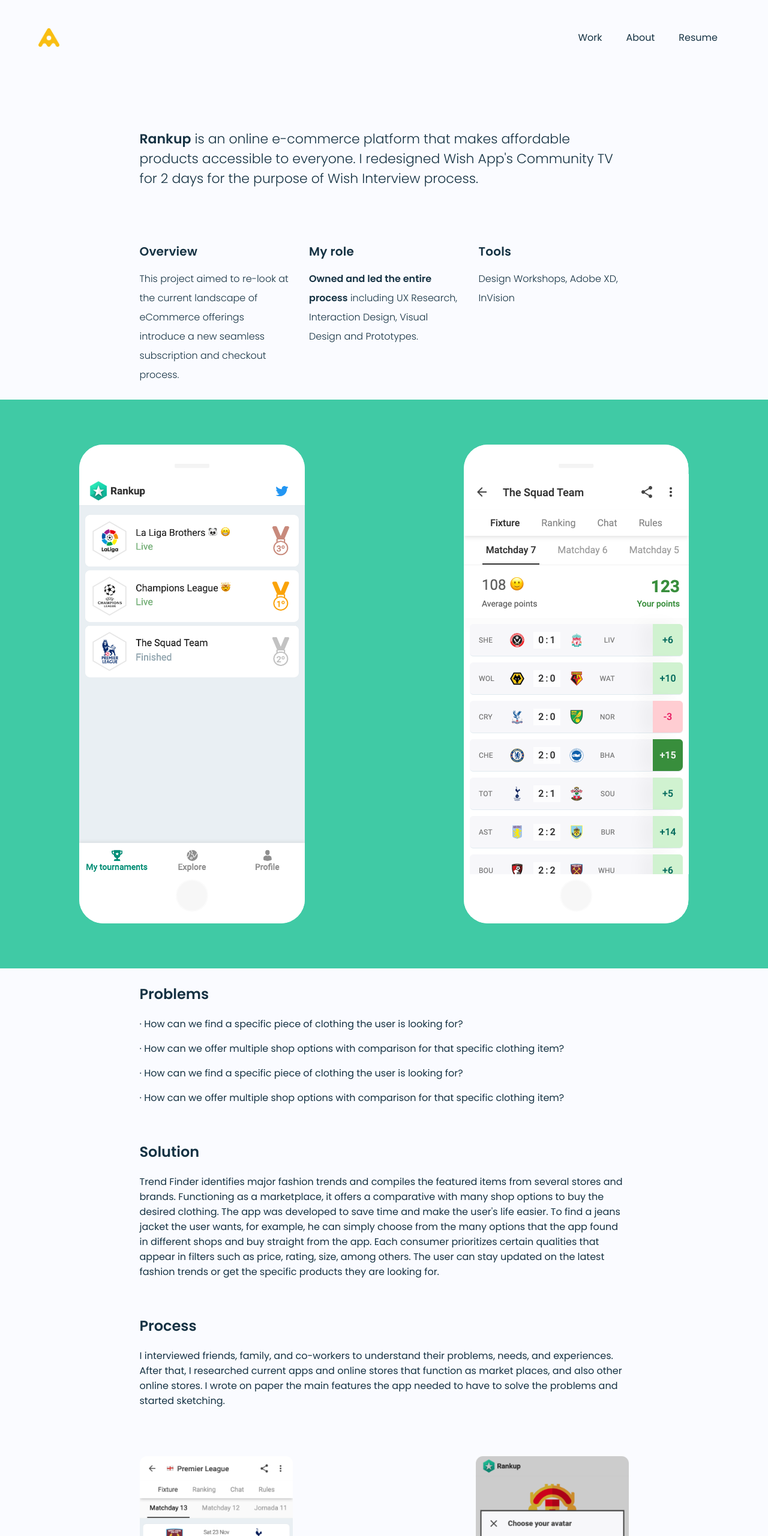
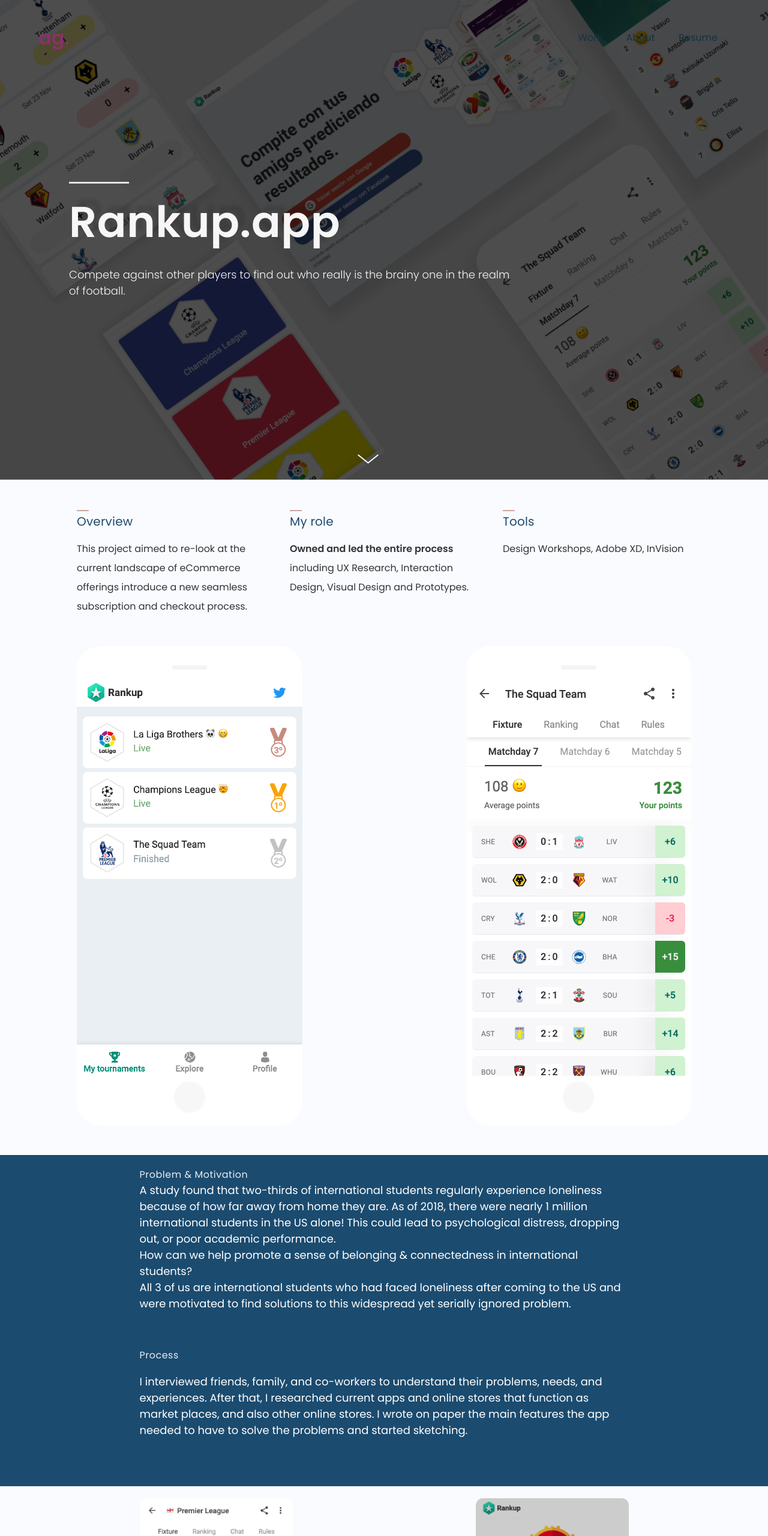
Before and after one commit to antoniogagos/portfolio, an Eleventy site: page projects/rankup/index.html in a window 1280 px wide. Shown: the top 2560 px of the page at 60% size. Built offline with nearby package versions, Linux system fonts and the light colour scheme; Eleventy itself is replaced by a stand-in of ours; files that its build step writes are made by us from their sources.

Commit message:
Redesigned work section + minor changes

```diff
--- a/_includes/header.html
+++ b/_includes/header.html
@@ -1,6 +1,6 @@
 <header>
   <div class="header-wrapper">
-    <a class="header-logo-link" href="/"><img width="35" src="/images/logo.png" alt="logo"/></a>
+    <a class="header-logo-link" href="/">ag.</a>
     <nav>
     {%- for post in collections.section reversed-%}
       <a {% if page.url == post.url %} aria-current="page"{% endif %} href="{{ post.url }}">{{ post.data.title }}</a>
--- a/_includes/main.css
+++ b/_includes/main.css
@@ -40,9 +40,10 @@
   width: 100%;
   max-width: 1050px;
   margin: 0 auto;
-  padding-bottom: 100px;
   border-top: 1px solid #eee;
   margin-top: 35px;
+  padding: 0 20px 100px 20px;
+  box-sizing: border-box;
 }
 
 a {
@@ -73,11 +74,14 @@
 }
 
 [aria-current="page"] {
-  color: #f9be11;
+  color: #893168;
 }
 
-.header-logo-link img {
+.header-logo-link {
   display: block;
+  font-size: 32px;
+  font-weight: bold;
+  color: #893168;
 }
 
 .hero {
@@ -134,7 +138,7 @@
 
 .title {
   text-transform: capitalize;
-  font-size: 28px;
+  font-size: 36px;
   font-weight: 700;
 }
 
@@ -227,10 +231,6 @@
   color: #fff;
 }
 
-/* .project-section .interiorista .project-details {
-  color: #fff;
-} */
-
 .rankup img, .interiorista img {
   height: 100%;
 }
@@ -317,7 +317,8 @@
   grid-template-columns: 0.6fr 1fr;
   grid-template-areas:
       "avatar description"
-      "email email";
+      "email email"
+      "footer footer";
   padding: 0 30px;
   grid-gap: 100px;
   grid-row-gap: 100px;
@@ -325,6 +326,10 @@
   max-width: 1050px;
   line-height: 24pt;
   margin: 50px auto;
+}
+
+.about-section footer {
+  grid-area: footer;
 }
 
 .about-me-img {
@@ -350,7 +355,7 @@
   width: 100%;
   height: 6px;
   position: absolute;
-  background: #f9be11;
+  background: #89316826;
   border-radius: 15px;
   margin-top: 4px;
 }
@@ -364,16 +369,53 @@
 
 /* WORK SECTION */
 
+
+
 .work-hero {
-  max-width: 815px;
+  height: 100vh;
+  margin-top: -125px;
+  background-size: cover;
+  padding-top: 125px;
+  color: #fffffff4;
+  box-sizing: border-box;
+  position: relative;
+}
+
+.work-hero svg {
+  position: absolute;
+  bottom: 25px;
+  right: 50%;
+  fill: #fff;
+}
+
+.work-hero--wrapper {
+  display: flex;
+  justify-content: center;
+  flex-direction: column;
+  height: calc(100% - 125px);
+  max-width: 1050px;
   margin: 0 auto;
-  font-size: 18px;
-  font-weight: 300;
+  padding: 0 80px;
+}
+
+.border-top {
+  background: #ffffffd6;
+  width: 100px;
+  height: 3px;
+  margin-bottom: 10px;
 }
 
 .hero-title {
-  margin: 90px 0;
-  font-size: 22px;
+  font-size: 72px;
+  letter-spacing: 0.6px;
+  text-shadow: 12px -12px 6px rgba(0,0,0,0.12);
+  margin-bottom: 20px;
+}
+
+.hero-subtitle {
+  font-size: 18px;
+  font-weight: 100;
+  max-width: 750px;
 }
 
 .hero-list {
@@ -382,6 +424,9 @@
   grid-template-columns: 1fr 1fr 1fr;
   justify-content: space-between;
   grid-gap: 4%;
+  width: 80%;
+  margin: 50px auto;
+  max-width: 1050px;
 }
 
 .bold {
@@ -389,26 +434,34 @@
 }
 
 .list-container--title {
-  font-weight: 600;
   letter-spacing: 0.2px;
   margin-bottom: 15px;
   font-size: 20px;
+  color: rgb(27, 75, 111);
+}
+
+.border-top-light {
+  height: 2px;
+  background: #cca6a1;
+  width: 20px;
+  margin-bottom: 2px;
 }
 
 .list-container--description {
   font-size: 16px;
   line-height: 2;
+  color: #000000cc;
 }
 
 .work-showcase {
-  text-align: center;
-  margin: 25px 0;
   display: flex;
-  justify-content: space-around;
-}
-
-.work-showcase img {
-  margin: 75px 0;
+  justify-content: space-between;
+  align-items: center;
+  max-width: 815px;
+  margin: 0 auto;
+  width: 80%;
+  margin: 50px auto;
+  max-width: 1050px;
 }
 
 .work-features--section {
@@ -422,8 +475,21 @@
 }
 
 .work-explanation {
+  background: #1b4b6f;
+  color: #fff;
+  padding: 20px;
+}
+
+.explanation-type {
+  font-size: 16px;
+  letter-spacing: 0.5px;
+  color: #ffffffe6;
+}
+
+.work-explanation--wrapper {
   max-width: 815px;
   margin: 0 auto;
+  font-size: 18px;
 }
 
 .work-explanation--section {
@@ -456,7 +522,6 @@
   grid-template-columns: 1fr max-content 1fr;
   margin: 0 auto;
   background: #ffecb5;
-  margin-top: 50px;
   padding: 55px 40px;
   box-shadow: 0px -1px 20px 0 rgba(0,0,0,0.14);
 }
@@ -490,6 +555,15 @@
 
 
 @media only screen and (max-width: 657px) {
+
+  .header-wrapper {
+    flex-direction: column;
+    justify-content: center;
+  }
+
+  .header-logo-link {
+    margin-bottom: 10px;
+  }
 
   .hero {
     font-size: 30px;
@@ -541,3 +615,35 @@
   }
 
 }
+
+@media only screen and (max-width: 925px) {
+
+  .about-section {
+    grid-template-areas:
+      "avatar avatar"
+      "description description"
+      "email email"
+      "footer footer";
+    grid-gap: 50px;
+    padding: 0;
+  }
+
+  .about-me-img {
+    box-sizing: border-box;
+    padding: 20px;
+  }
+
+  .email-title {
+    font-size: 26px;
+  }
+
+  .email-line-cross {
+    margin-top: 3px;
+  }
+
+  .about-me--description {
+    width: 85vw;
+    margin: 0 auto;
+  }
+
+}
--- a/_includes/work.html
+++ b/_includes/work.html
@@ -1,43 +1,55 @@
 <section>
-  <div class="work-hero">
-    <div class="hero-title"><span class="bold">{{title}}</span> {{description}}</div>
+  <div class="work-hero" style="background-image: url(./images/rankup-bg.png)">
+    <div class="work-hero--wrapper">
+      <div class="hero-title bold">
+        <div class="border-top"></div>
+        {{url}}
+      </div>
+      <div class="hero-subtitle">{{subtitle}}</div>
+    </div>
+    <svg version="1.1" id="Ebene_2_1_" xmlns="http://www.w3.org/2000/svg" xmlns:xlink="http://www.w3.org/1999/xlink" x="0px" y="0px" width="53px" height="20px" viewBox="0 0 53 20" enable-background="new 0 0 53 20" xml:space="preserve">
+    <g>
+      <polygon points="26.5,17.688 9.114,3.779 10.303,2.312 26.5,15.269 42.697,2.313 43.886,3.779 	"></polygon>
+    </g>
+    </svg>
+  </div>
   <div class="hero-list">
     <div class="list-container">
-        <div class="list-container--title">Overview</div>
+      <div class="list-container--title">
+        <div class="border-top-light"></div>
+        Overview</div>
       <div class="list-container--description">{{overview}}</div>
     </div>
     <div class="list-container">
-        <div class="list-container--title">My role</div>
+      <div class="list-container--title"><div class="border-top-light"></div>My role</div>
       <div class="list-container--description">
         <span class="bold">{{role[0]}}</span> {{role[1]}}
       </div>
     </div>
     <div class="list-container">
-        <div class="list-container--title">Tools</div>
+      <div class="list-container--title"><div class="border-top-light"></div>Tools</div>
       <div class="list-container--description">{{tools}}</div>
     </div>
   </div>
-  </div>
-<div class="work-showcase {{name}}" style="background: {{mainColor}}">
+  <div class="work-showcase {{name}}">
     {% for img in mainImgs %}
       <img src="./images/{{img}}" alt="{{title}} {{img}}">
     {% endfor %}
   </div>
   <div class="work-explanation">
+    <div class="work-explanation--wrapper">
       <div class="work-explanation--section">
-      <h1>Problems</h1>
-      <p>· How can we find a specific piece of clothing the user is looking for?</p>
-      <p>· How can we offer multiple shop options with comparison for that specific clothing item?</p>
-      <p>· How can we find a specific piece of clothing the user is looking for?</p>
-      <p>· How can we offer multiple shop options with comparison for that specific clothing item?</p>
+        <div class="explanation-type">Problem & Motivation</div>
+        A study found that two-thirds of international students regularly experience loneliness because of how far away from home they are. As of 2018, there were nearly 1 million international students in the US alone! This could lead to psychological distress, dropping out, or poor academic performance.
+        <br>
+        How can we help promote a sense of belonging & connectedness in international students?
+        <br>
+        All 3 of us are international students who had faced loneliness after coming to the US and were motivated to find solutions to this widespread yet serially ignored problem.
       </div>
       <div class="work-explanation--section">
-      <h1>Solution</h1>
-      <p>Trend Finder identifies major fashion trends and compiles the featured items from several stores and brands. Functioning as a marketplace, it offers a comparative with many shop options to buy the desired clothing. The app was developed to save time and make the user's life easier. To find a jeans jacket the user wants, for example, he can simply choose from the many options that the app found in different shops and buy straight from the app. Each consumer prioritizes certain qualities that appear in filters such as price, rating, size, among others. The user can stay updated on the latest fashion trends or get the specific products they are looking for.</p>
+        <div class="explanation-type">Process</div>
+        <p>I interviewed friends, family, and co-workers to understand their problems, needs, and experiences. After that, I researched current apps and online stores that function as market places, and also other online stores. I wrote on paper the main features the app needed to have to solve the problems and started sketching.</p>
       </div>
-    <div class="work-explanation--section">
-      <h1>Process</h1>
-      <p>I interviewed friends, family, and co-workers to understand their problems, needs, and experiences. After that, I researched current apps and online stores that function as market places, and also other online stores. I wrote on paper the main features the app needed to have to solve the problems and started sketching.</p>
     </div>
   </div>
   <div class="work-gallery">
--- a/projects/rankup/index.html
+++ b/projects/rankup/index.html
@@ -2,6 +2,7 @@
 mainColor: '#40caa5'
 name: 'rankup'
 title: 'Rankup'
+url: 'Rankup.app'
 order: 1
 subtitle: "Compete against other players to find out who really is the brainy one in the realm of football."
 stack:
```
Also changed, not shown: about.html (+3 -1 lines), index.html (+1 -1 lines), projects/rankup/images/rankup-bg.png (added), projects/rankup/images/rankup-bg2.png (added), 1 other file. Lines whose indentation alone changed are shown as unchanged.
